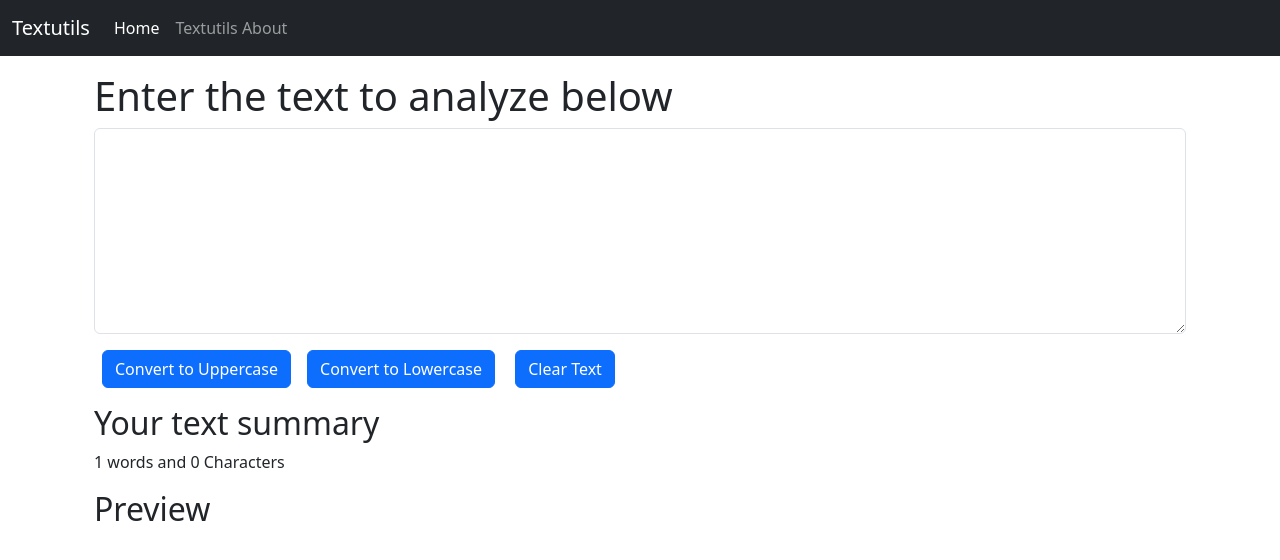
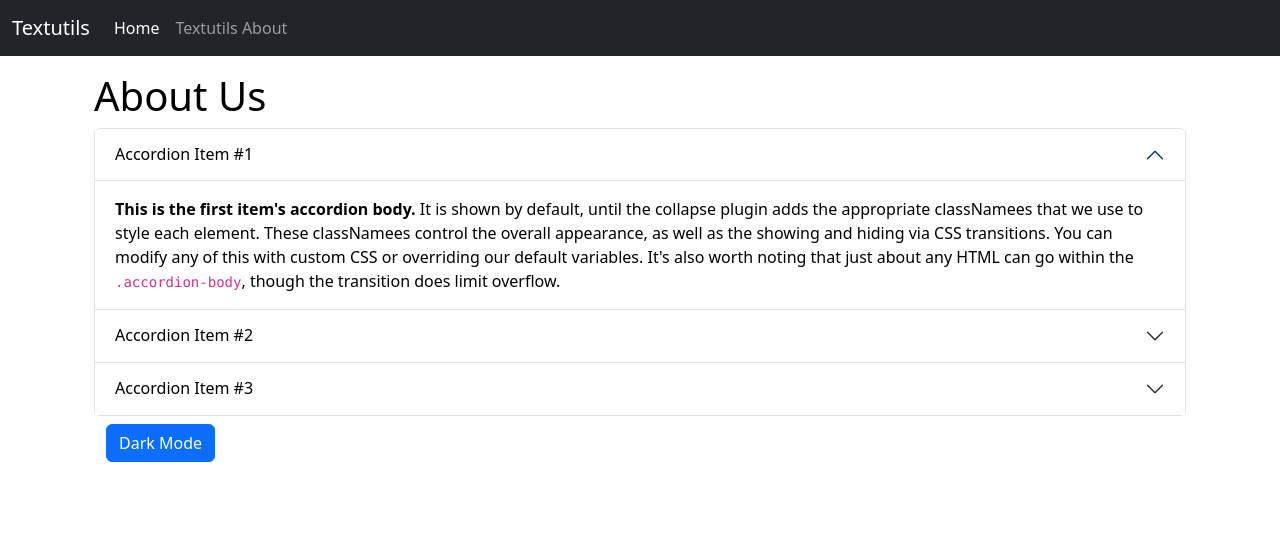
Before and after one commit to Milindsangale/Textutils-Project, a React (Create React App) app: page / in a window 1280 px wide. Shown: the top 560 px of the page. Built offline with nearby package versions, Linux system fonts and the light colour scheme.

Commit message:
initial commit

```diff
--- a/src/App.js
+++ b/src/App.js
@@ -1,13 +1,15 @@
 import logo from './logo.svg';
 import './App.css';
 import Navbar from './components/Navbar';
-import Textform from './components/Textform';
+/* import Textform from './components/Textform'; */
+import About from './components/About';
 function App() {
   return (
    <>
 <Navbar title ="Textutils" About="Textutils About" Home="Home"/>  {/* props */}
 <div className="container my-3">
-  <Textform heading ="Enter the text to analyze below"/>
+  {/* <Textform heading ="Enter the text to analyze below"/>  */}
+  <About/>
 </div>
    </>
   );
--- /dev/null
+++ b/src/components/About.js
@@ -0,0 +1,76 @@
+import React, {useState} from 'react'    /* short cut rfc */
+
+export default function About() {
+     const [myStyle, setMyStyle] = useState( {
+        color:'black',
+        backgroundColor: 'white'
+
+    })
+    const [btntext, setBtntext] = useState("Enable Dark Mode")
+
+   const toggleStyle =()=>{
+        if(myStyle.color == 'black') {
+            setMyStyle({
+                color:'white',
+                backgroundColor: 'black',
+                border: '2px solid white'
+            })
+            setBtntext("Enable Light Mode")
+        }
+        else{
+            setMyStyle({
+                color:'black',
+                backgroundColor: 'white'
+            })
+            setBtntext("Enable Dark Mode")
+
+        }
+    }
+
+  return (
+    <div className="container" style={myStyle}>
+        <h1 className="my -2">About Us</h1>
+        <div className="accordion" id="accordionExample" style={myStyle}>
+  <div className="accordion-item">
+    <h2 className="accordion-header">
+      <button className="accordion-button" type="button" data-bs-toggle="collapse" style={myStyle} data-bs-target="#collapseOne" aria-expanded="true" aria-controls="collapseOne">
+        Accordion Item #1
+      </button>
+    </h2>
+    <div id="collapseOne" className="accordion-collapse collapse show" data-bs-parent="#accordionExample">
+      <div className="accordion-body"style={myStyle}>
+        <strong>This is the first item's accordion body.</strong> It is shown by default, until the collapse plugin adds the appropriate classNamees that we use to style each element. These classNamees control the overall appearance, as well as the showing and hiding via CSS transitions. You can modify any of this with custom CSS or overriding our default variables. It's also worth noting that just about any HTML can go within the <code>.accordion-body</code>, though the transition does limit overflow.
+      </div>
+    </div>
+  </div>
+  <div className="accordion-item">
+    <h2 className="accordion-header"style={myStyle}>
+      <button className="accordion-button collapsed" type="button" data-bs-toggle="collapse" style={myStyle} data-bs-target="#collapseTwo" aria-expanded="false" aria-controls="collapseTwo">
+        Accordion Item #2
+      </button>
+    </h2>
+    <div id="collapseTwo" className="accordion-collapse collapse" data-bs-parent="#accordionExample">
+      <div className="accordion-body" style={myStyle}>
+        <strong>This is the second item's accordion body.</strong> It is hidden by default, until the collapse plugin adds the appropriate classNamees that we use to style each element. These classNamees control the overall appearance, as well as the showing and hiding via CSS transitions. You can modify any of this with custom CSS or overriding our default variables. It's also worth noting that just about any HTML can go within the <code>.accordion-body</code>, though the transition does limit overflow.
+      </div>
+    </div>
+  </div>
+  <div className="accordion-item">
+    <h2 className="accordion-header"style={myStyle}>
+      <button className="accordion-button collapsed" type="button" data-bs-toggle="collapse" style={myStyle} data-bs-target="#collapseThree" aria-expanded="false" aria-controls="collapseThree">
+        Accordion Item #3
+      </button>
+    </h2>
+    <div id="collapseThree" className="accordion-collapse collapse" data-bs-parent="#accordionExample">
+      <div className="accordion-body" style={myStyle}>
+        <strong>This is the third item's accordion body.</strong> It is hidden by default, until the collapse plugin adds the appropriate classNamees that we use to style each element. These classNamees control the overall appearance, as well as the showing and hiding via CSS transitions. You can modify any of this with custom CSS or overriding our default variables. It's also worth noting that just about any HTML can go within the <code>.accordion-body</code>, though the transition does limit overflow.
+      </div>
+    </div>
+  </div>
+</div>
+    <div className="container my-2">
+    <button onClick={toggleStyle} type="button" className="btn btn-primary ">Dark Mode</button>
+    </div>
+    </div>
+  )
+}
```
